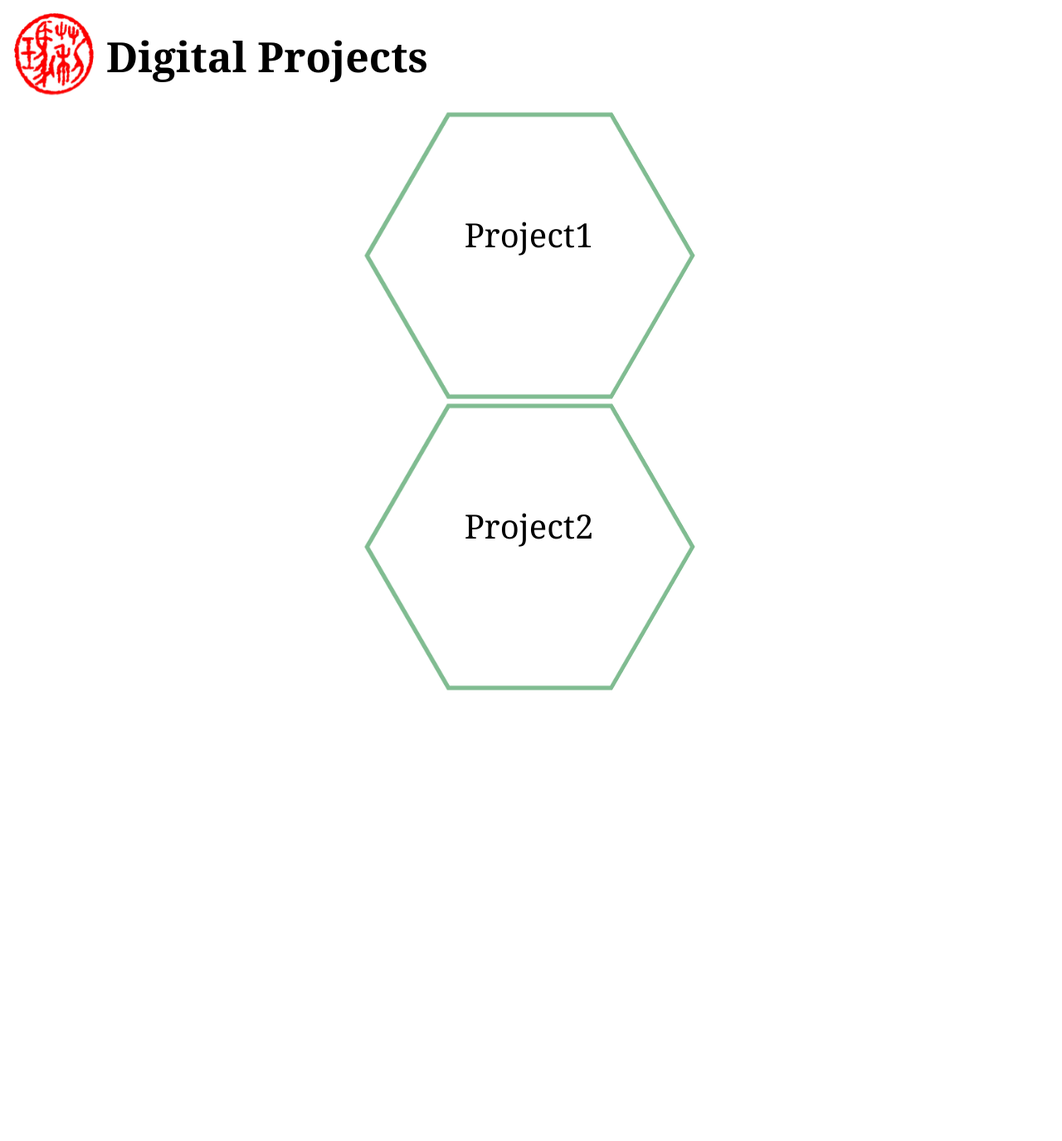
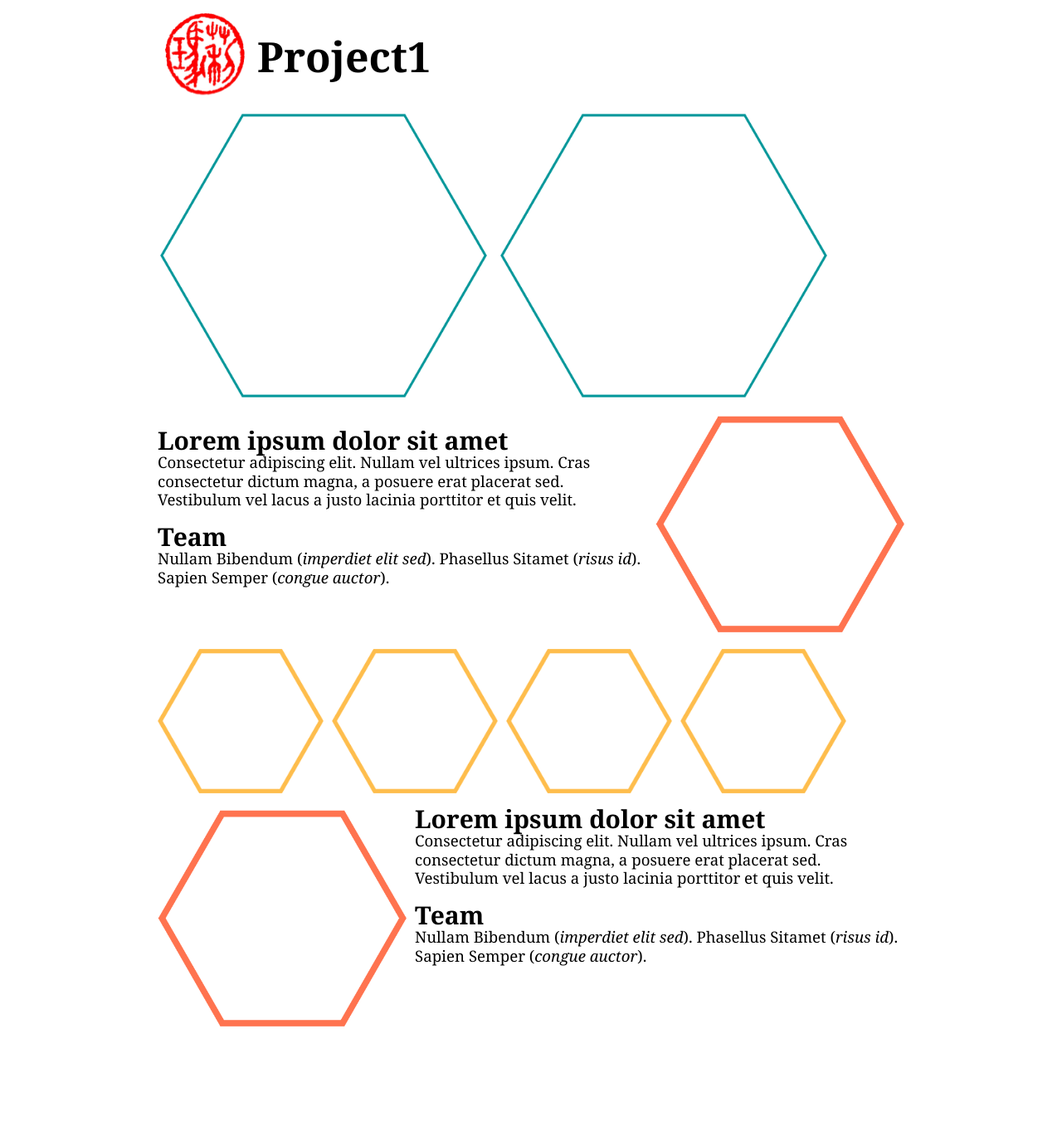
Before and after one commit to bouncinglime/portfolio, a PHP site: page /digiproj_1.html in a window 1280 px wide. Shown: the whole page at 83% size. After the commit the page ends 1237 px from the top, so only its background shows below. Run offline with PHP 8.4, Linux system fonts and the light colour scheme; some libraries are stand-ins or nearby versions.

Commit message:
Project layout success!
Got the layout of the project page working the way I think I want it...

```diff
--- a/digiproj.html
+++ b/digiproj.html
@@ -34,7 +34,7 @@
     <!-- laying out the hexagons -->
     <div class="honeycombs">
       <!-- Project1 -->
-      <a class="comb" href="http://google.com">
+      <a class="comb" href="digiproj_1.html">
 	<img src="images/green.png" />
 	<div class="hexlabel">
 	  <p>Project1</p>
--- a/digiproj_1.html
+++ b/digiproj_1.html
@@ -7,7 +7,7 @@
     <link rel="icon" href="/favicon.ico" type="image/x-icon" />
     <!-- meta tags -->
     <meta charset="utf-8" />
-    <meta name="Marielle Hsu Portfolio - Digital Projects" content="HTML,CSS,JavaScript" />
+    <meta name="Marielle Hsu Portfolio - Project1" content="HTML,CSS,JavaScript" />
     <meta name="author" content="Marielle Hsu" />
     <meta name="description" content="Designing creative, efficient, intuitive experiences." />
     <meta name="keywords" content="UX,UI,UI/UX,design,experience design,service design,user experience design,efficient design,hexagon" />
@@ -25,35 +25,63 @@
 
   <body>
 
-    <!-- actual content -->
+    <!-- actual content, max width defined in CSS differs from default -->
 
-    <!-- logo and name -->
-    <img class="chop" src="images/chop.png" alt="logo">
-    <h1>Digital Projects</h1>
+    <div class="narrow">
 
-    <!-- laying out the hexagons -->
-    <div class="honeycombs">
-      <!-- Project1 -->
-      <a class="comb" href="http://google.com">
-	<img src="images/green.png" />
-	<div class="hexlabel">
-	  <p>Project1</p>
-	</div>
-	<span>Project1</span>
-      </a>
-      <!-- Project2 -->
-      <a class="comb" href="">
-	<div class="hexlabel">
-	  <p>Project2</p>
-	</div>
-	<img src="images/green.png" />
-	<span>Project2</span>
-      </a>
-      <!-- Description -->
+      <!-- logo and name -->
+      <img class="chop" src="images/chop.png" alt="logo">
+      <h1>Project1</h1>
+
+      <!-- two hexagons that restack when window is small -->
       <div>
+	<img class="headimg" src="images/blue.png" />
+	<img class="headimg" src="images/blue.png" />
       </div>
 
-    </div>
+      <!-- forcing everything else below hexagons -->
+      <div style="clear: both;">
+      </div>
+
+      <!-- image of working?
+	   ALWAYS BEFORE TEXT when text flows around image -->
+      <img class="rightimg" src="images/red.png" />
+
+      <!-- Description -->
+      <p class="text">
+	<strong>Lorem ipsum dolor sit amet</strong>
+	<br />Consectetur adipiscing elit. Nullam vel ultrices ipsum. Cras consectetur dictum magna, a posuere erat placerat sed. Vestibulum vel lacus a justo lacinia porttitor et quis velit.
+	<br />
+	<br /><strong>Team</strong>
+	<br />Nullam Bibendum (<i>imperdiet elit sed</i>). Phasellus Sitamet (<i>risus id</i>). Sapien Semper (<i>congue auctor</i>).
+      </p>
+
+      <!-- forcing everything else below the text -->
+      <div style="clear: both;">
+      </div>
+
+      <!-- row of clickable headers (page anchors) -->
+      <div>
+	<a href=""><img class="imgrow" src="images/yellow.png" /></a>
+	<a href=""><img class="imgrow" src="images/yellow.png" /></a>
+	<a href=""><img class="imgrow" src="images/yellow.png" /></a>
+	<a href=""><img class="imgrow" src="images/yellow.png" /></a>
+      </div>
+
+      <!-- image of working?
+	   ALWAYS BEFORE TEXT when text flows around image -->
+      <img class="leftimg" src="images/red.png" />
+
+      <!-- Description -->
+      <p class="text">
+	<strong>Lorem ipsum dolor sit amet</strong>
+	<br />Consectetur adipiscing elit. Nullam vel ultrices ipsum. Cras consectetur dictum magna, a posuere erat placerat sed. Vestibulum vel lacus a justo lacinia porttitor et quis velit.
+	<br />
+	<br /><strong>Team</strong>
+	<br />Nullam Bibendum (<i>imperdiet elit sed</i>). Phasellus Sitamet (<i>risus id</i>). Sapien Semper (<i>congue auctor</i>).
+      </p>
+
+    </div> <!-- Closing narrower project div -->
 
   </body>
 
--- a/homeycombs/css/homeycombs.css
+++ b/homeycombs/css/homeycombs.css
@@ -4,6 +4,8 @@
 body {
     font-family: Georgia;
     cursor: default;
+    max-width: 1400px;
+    margin: 0 auto;
 }
 
 /* position and size of chop in corner */
@@ -32,6 +34,49 @@ h1 {
 }
 
 /* styling for project pages */
+.narrow {
+    max-width: 900px;
+    margin: 0 auto;
+}
+
+.headimg {
+    float: left;
+    width: 400px;
+    margin-right: 10px;
+    margin-bottom: 20px;
+}
+
+.rightimg {
+    float: right;
+    width: 300px;
+    margin-left: 10px;
+    margin-bottom: 20px;
+}
+
+.leftimg {
+    float: left;
+    width: 300px;
+    margin-right: 10px;
+    margin-bottom: 20px;
+}
+
+.imgrow {
+    float: left;
+    width: 200px;
+    margin-right: 10px;
+    margin-bottom: 20px;
+}
+
+.text {
+    font-size: 14pt;
+    line-height: 1.2em;
+    text-align: left;
+    margin-bottom: 20px;
+}
+
+strong {
+    font-size: 30px;
+}
 
 
 /* Homeycombs styling, customized a bit. */
--- a/index.html
+++ b/index.html
@@ -42,7 +42,7 @@
 	<span>Physical<br />Projects</span>
       </a>
       <!-- Digital Projects -->
-      <a class="comb" href="">
+      <a class="comb" href="digiproj.html">
 	<div class="hexlabel">
 	  <p>Digital<br />Projects</p>
 	</div>
```
Also changed, not shown: homeycombs/js/jquery.homeycombs.js.
